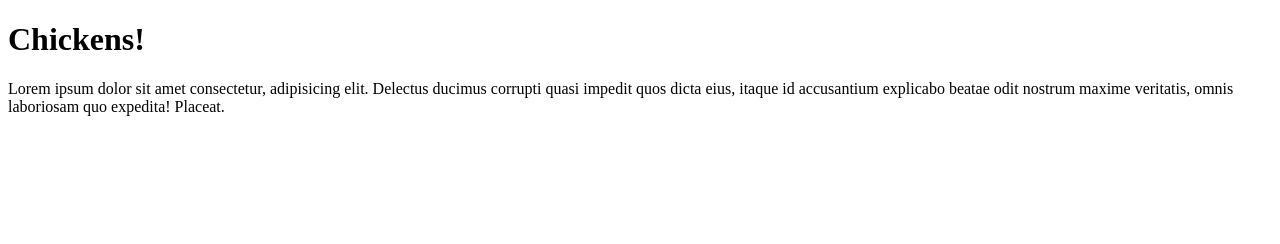
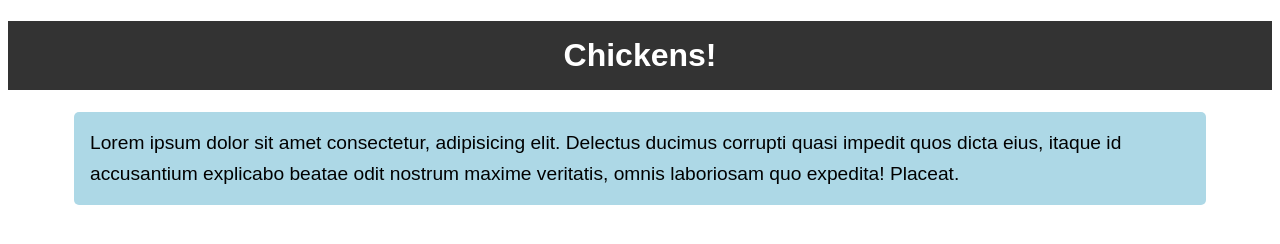
Before and after one commit to mirshadsabzi/chickens, a plain HTML site: page index.html in a window 1280 px wide. Drawn offline with Linux system fonts and the light colour scheme.

Commit message:
update and add some css to this website

```diff
--- a/index.html
+++ b/index.html
@@ -4,6 +4,27 @@
     <meta charset="UTF-8" />
     <meta name="viewport" content="width=device-width, initial-scale=1.0" />
     <title>Chickens</title>
+    <style>
+      body {
+        font-family: Arial, Helvetica, sans-serif;
+      }
+      h1 {
+        text-align: center;
+        background-color: #333;
+        color: #fff;
+        padding: 1rem;
+      }
+
+      p {
+        background-color: lightblue;
+        padding: 1rem;
+        margin: 1rem auto;
+        max-width: 1100px;
+        font-size: 1.2rem;
+        line-height: 1.6;
+        border-radius: 5px;
+      }
+    </style>
   </head>
   <body>
     <h1>Chickens!</h1>
```
